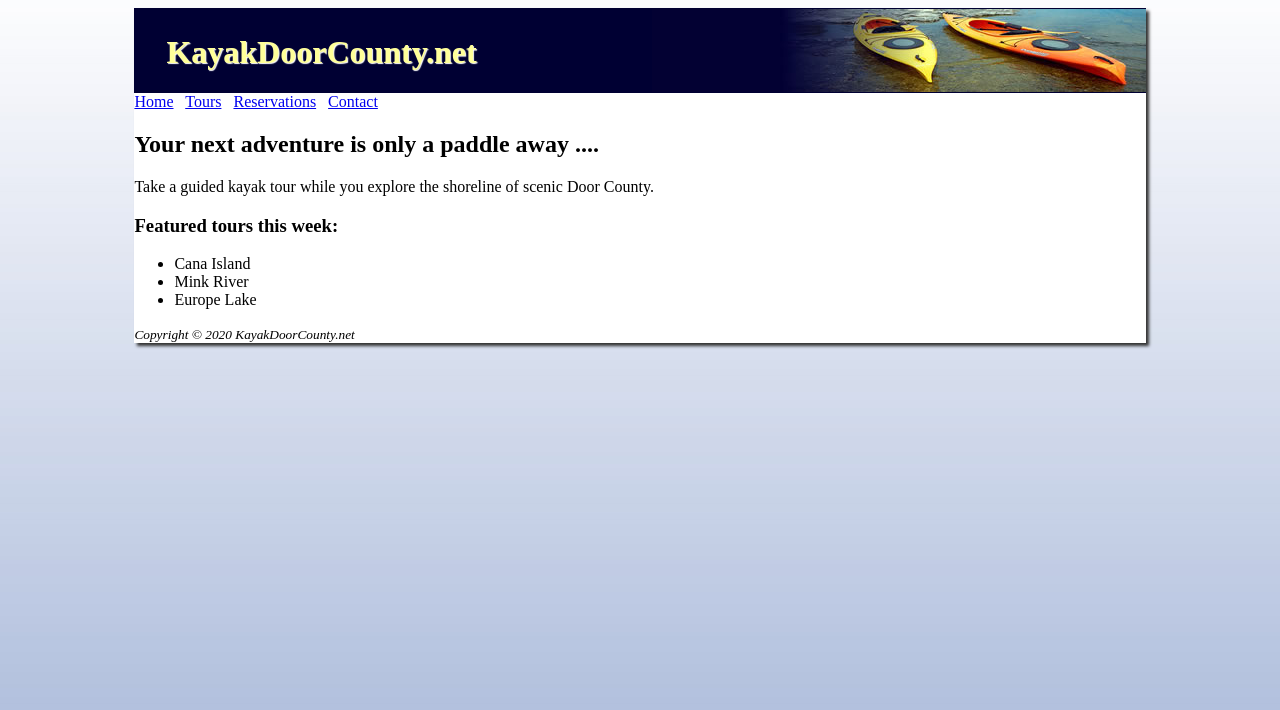
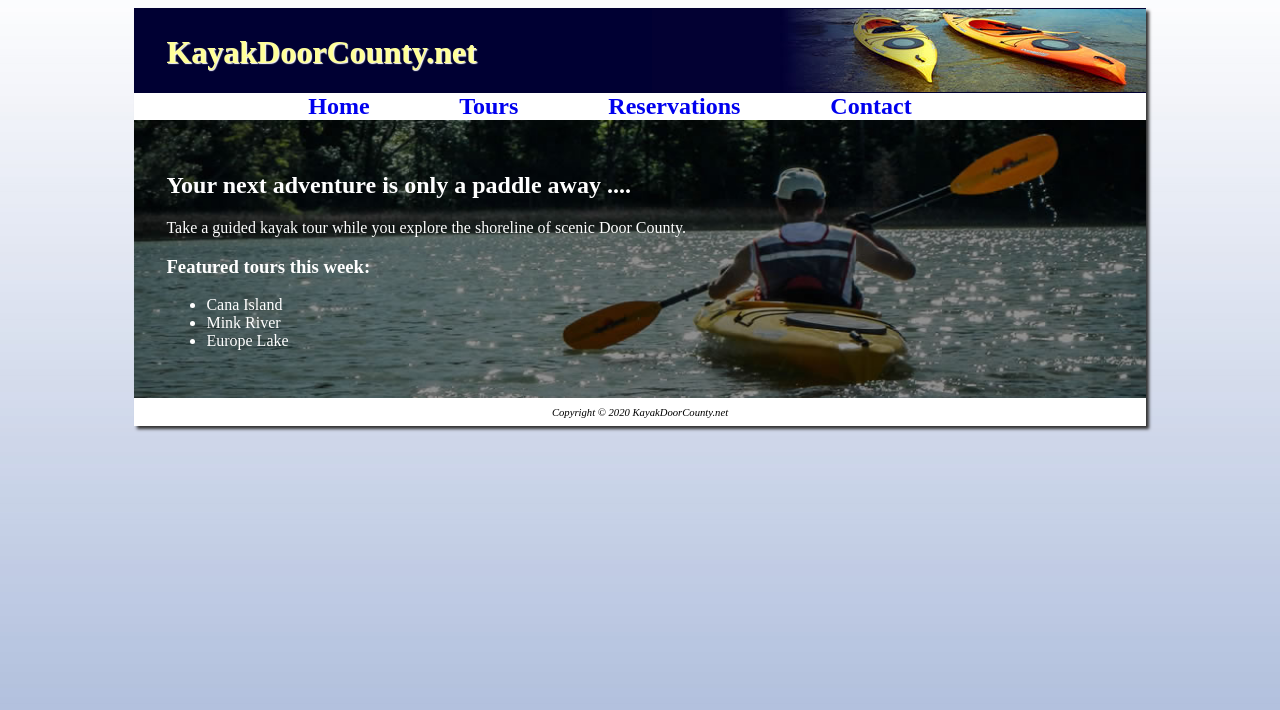
Before and after one commit to alinaiavg/In-Class-Task7, a plain HTML site: page kayakch4a/index.html in a window 1280 px wide. Drawn offline with Linux system fonts and the light colour scheme.

Commit message:
Add nav, main and footer styles

```diff
--- a/kayakch4a/index.html
+++ b/kayakch4a/index.html
@@ -29,6 +29,31 @@
         padding-left: 2em;
         text-shadow: 1px 1px 1px #FFF;
     }
+
+    nav {
+        word-spacing: 1em;
+        font-weight: bold;
+        font-size: 1.5em;
+        text-align: center;
+    }
+
+    nav a {
+        text-decoration: none;
+    }
+
+    main {
+        background-image: url(heroback2.jpg);
+        background-size: 100% 100%;
+        color: #FFF;
+        padding: 2em;
+    }
+
+    footer {
+        font-style: italic;
+        font-size: .80em;
+        text-align: center;
+        padding: 0.5em;
+    }
 </style>
 </head>
 <body>
```
